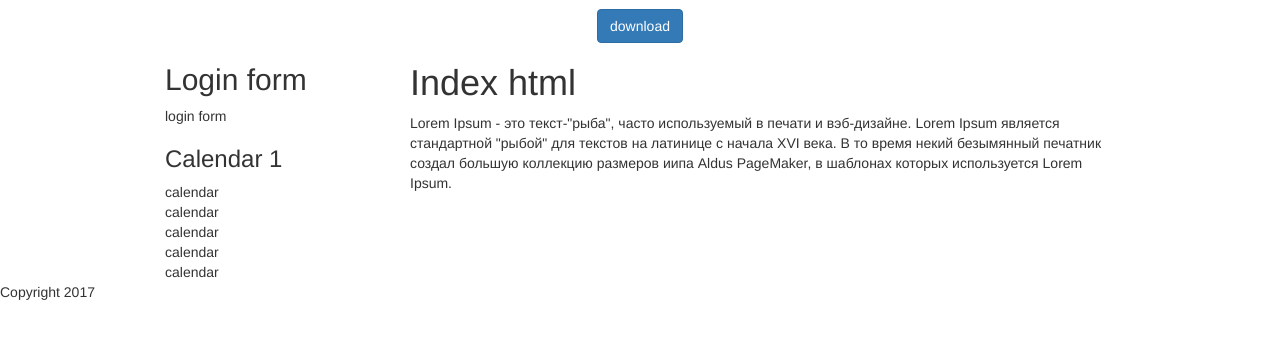
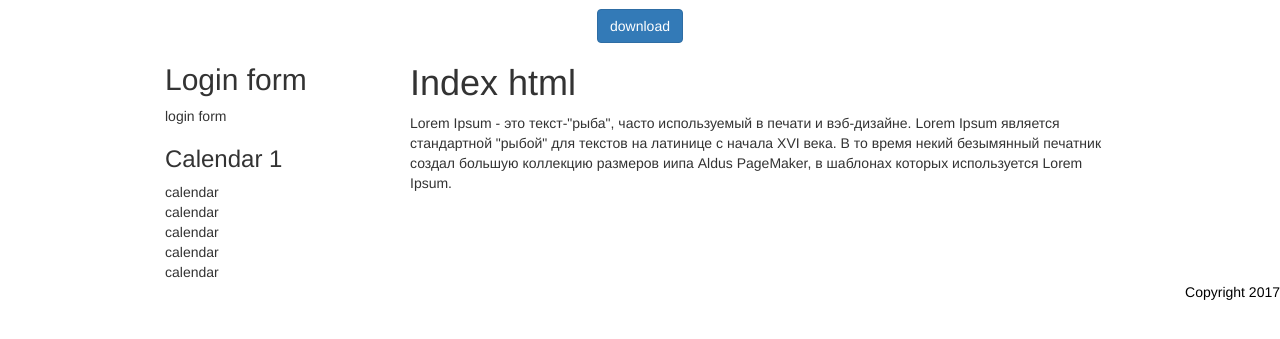
Before and after one commit to levmyshkin/tv-school, a plain HTML site: page index.html in a window 1280 px wide. Shown: the part 117-456 px from the top of the page. Drawn offline with Linux system fonts and the light colour scheme.

Commit message:
New style for footer

```diff
--- a/css/style.css
+++ b/css/style.css
@@ -27,3 +27,9 @@ body {
 .red2 {
   color: #ff0000;
 }
+
+.footer {
+  background: center;
+  color: #000;
+  float: right;
+}
```
